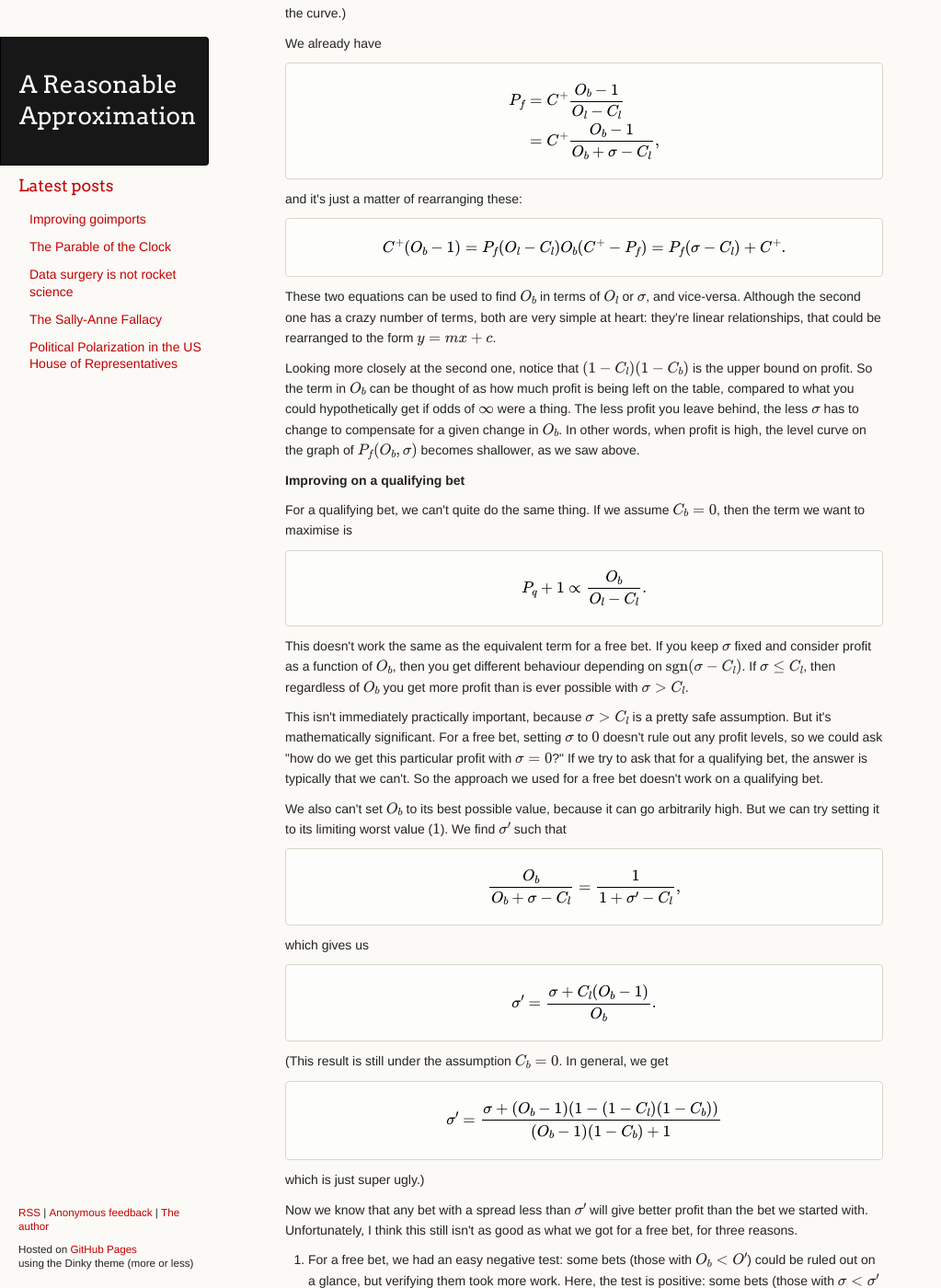
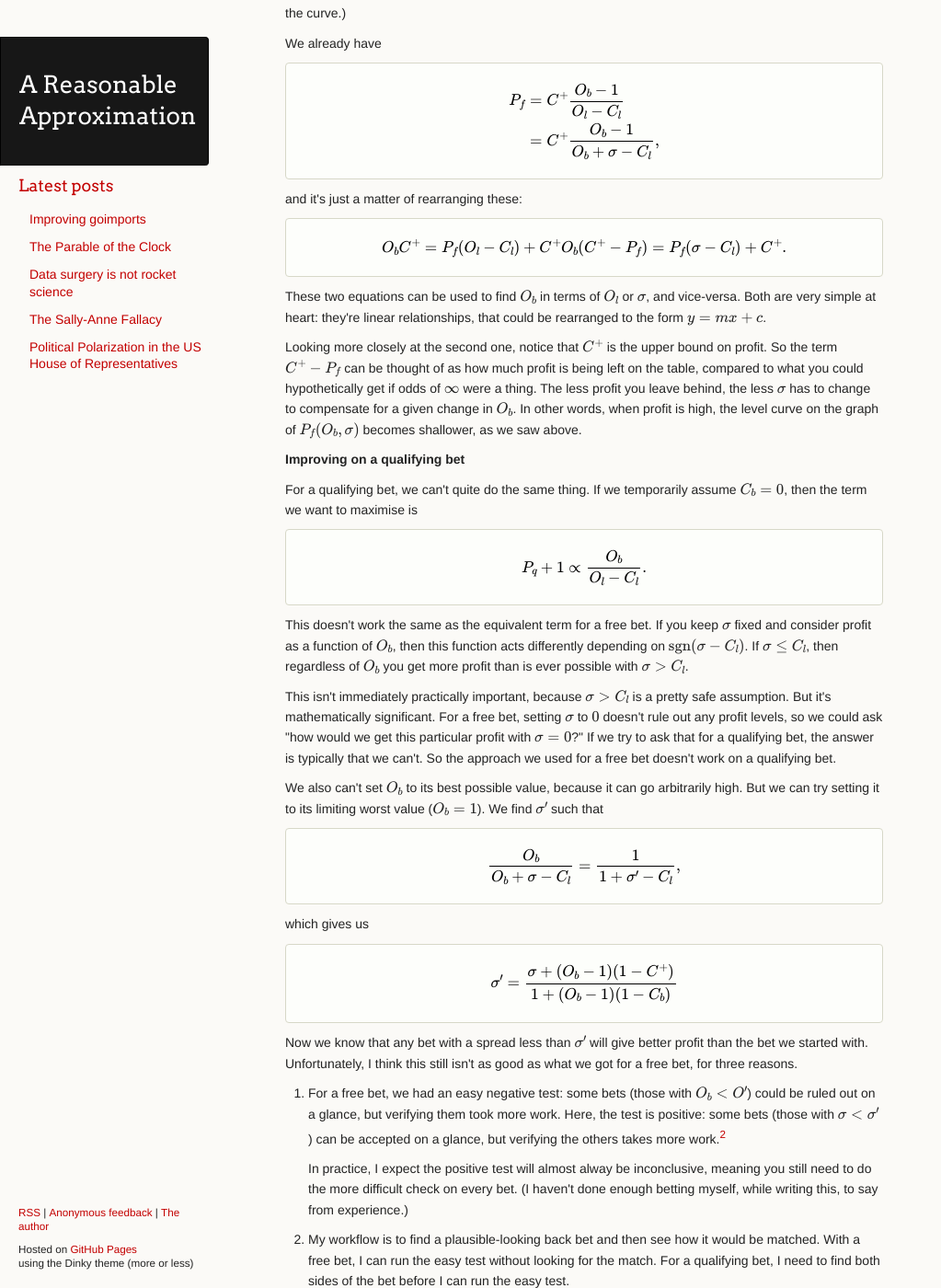
Before and after one commit to ChickenProp/chickenprop.github.com, a Jekyll site: the page built from drafts/matched-betting.md, in a window 1280 px wide and 1400 px high, scrolled down 5901 px. Shown: the whole window at 92% size, without its empty margins (0-1023 px from the left). Built offline with Jekyll 4.4.1, drawn with Linux system fonts in a browser that asks for light colours; nearby versions of some CDN libraries; formulas are drawn with MathJax 3; comment, search, counter and statistics services are not loaded.

Commit message:
Editing.

```diff
--- a/drafts/matched-betting.md
+++ b/drafts/matched-betting.md
@@ -186,37 +186,30 @@ We already have
 
 and it's just a matter of rearranging these:
 
-    $$ C^+ (O_b - 1) = P_f (O_l - C_l) \\
+    $$ O_b C^+ = P_f (O_l - C_l) + C^+\\
        O_b (C^+ - P_f) = P_f (σ - C_l) + C^+. $$
 
-These two equations can be used to find $O_b$ in terms of $O_l$ or $σ$, and vice-versa. Although the second one has a crazy number of terms, both are very simple at heart: they're linear relationships, that could be rearranged to the form $y = mx + c$.
+These two equations can be used to find $O_b$ in terms of $O_l$ or $σ$, and vice-versa. Both are very simple at heart: they're linear relationships, that could be rearranged to the form $y = mx + c$.
 
-Looking more closely at the second one, notice that $(1-C_l)(1-C_b)$ is the upper bound on profit. So the term in $O_b$ can be thought of as how much profit is being left on the table, compared to what you could hypothetically get if odds of $∞$ were a thing. The less profit you leave behind, the less $σ$ has to change to compensate for a given change in $O_b$. In other words, when profit is high, the level curve on the graph of $P_f(O_b, σ)$ becomes shallower, as we saw above.
+Looking more closely at the second one, notice that $C^+$ is the upper bound on profit. So the term $C^+ - P_f$ can be thought of as how much profit is being left on the table, compared to what you could hypothetically get if odds of $∞$ were a thing. The less profit you leave behind, the less $σ$ has to change to compensate for a given change in $O_b$. In other words, when profit is high, the level curve on the graph of $P_f(O_b, σ)$ becomes shallower, as we saw above.
 
 **Improving on a qualifying bet**
 
-For a qualifying bet, we can't quite do the same thing. If we assume $C_b = 0$, then the term we want to maximise is
+For a qualifying bet, we can't quite do the same thing. If we temporarily assume $C_b = 0$, then the term we want to maximise is
 
     $$ P_q + 1 ∝ {O_b \over O_l - C_l}. $$
 
-This doesn't work the same as the equivalent term for a free bet. If you keep $σ$ fixed and consider profit as a function of $O_b$, then you get different behaviour depending on $\mathrm{sgn}(σ - C_l)$. If $σ ≤ C_l$, then regardless of $O_b$ you get more profit than is ever possible with $σ > C_l$.
+This doesn't work the same as the equivalent term for a free bet. If you keep $σ$ fixed and consider profit as a function of $O_b$, then this function acts differently depending on $\mathrm{sgn}(σ - C_l)$. If $σ ≤ C_l$, then regardless of $O_b$ you get more profit than is ever possible with $σ > C_l$.
 
-This isn't immediately practically important, because $σ > C_l$ is a pretty safe assumption. But it's mathematically significant. For a free bet, setting $σ$ to $0$ doesn't rule out any profit levels, so we could ask "how do we get this particular profit with $σ = 0$?" If we try to ask that for a qualifying bet, the answer is typically that we can't. So the approach we used for a free bet doesn't work on a qualifying bet.
+This isn't immediately practically important, because $σ > C_l$ is a pretty safe assumption. But it's mathematically significant. For a free bet, setting $σ$ to $0$ doesn't rule out any profit levels, so we could ask "how would we get this particular profit with $σ = 0$?" If we try to ask that for a qualifying bet, the answer is typically that we can't. So the approach we used for a free bet doesn't work on a qualifying bet.
 
-We also can't set $O_b$ to its best possible value, because it can go arbitrarily high. But we can try setting it to its limiting worst value ($1$). We find $σ'$ such that
+We also can't set $O_b$ to its best possible value, because it can go arbitrarily high. But we can try setting it to its limiting worst value ($O_b = 1$). We find $σ'$ such that
 
     $$ { O_b \over O_b + σ - C_l } = { 1 \over 1 + σ' - C_l }, $$
 
 which gives us
 
-    $$ σ' = {σ + C_l(O_b - 1) \over O_b}. $$
-
-(This result is still under the assumption $C_b = 0$. In general, we get
-
-    $$ σ' = { σ + (O_b - 1)(1 - (1 - C_l)(1 - C_b))
-              \over (O_b - 1)(1 - C_b) + 1 } $$
-
-which is just super ugly.)
+    $$ σ' = { σ + (O_b - 1)(1 - C^+) \over 1 + (O_b - 1)(1 - C_b) } $$
 
 Now we know that any bet with a spread less than $σ'$ will give better profit than the bet we started with. Unfortunately, I think this still isn't as good as what we got for a free bet, for three reasons.
 
```
